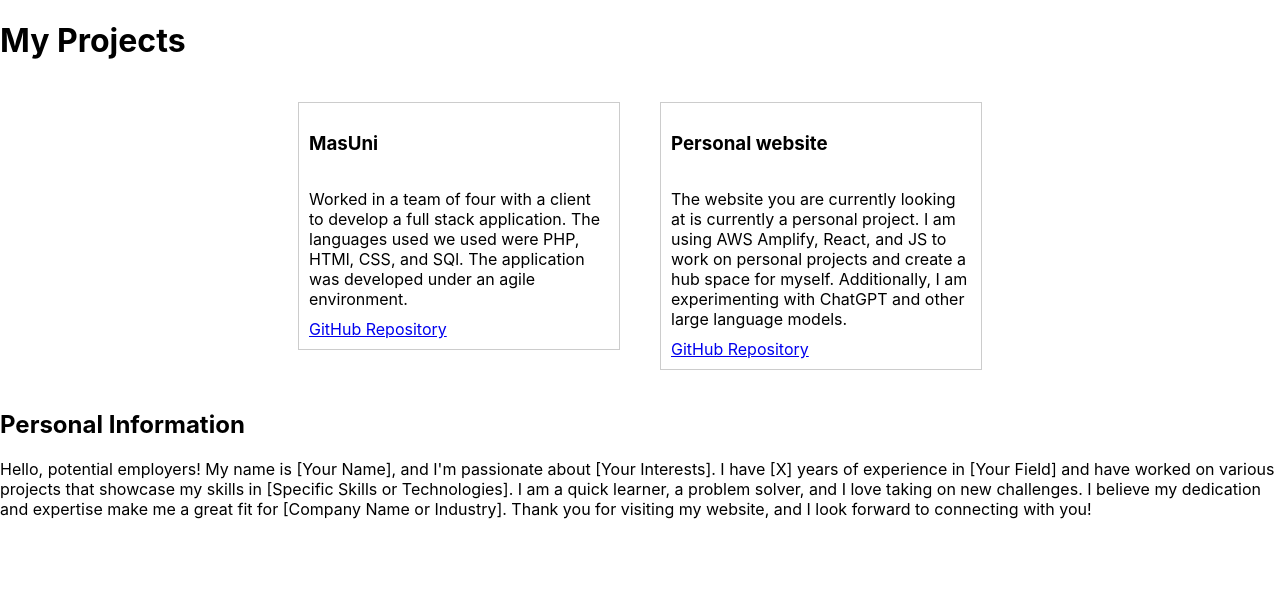
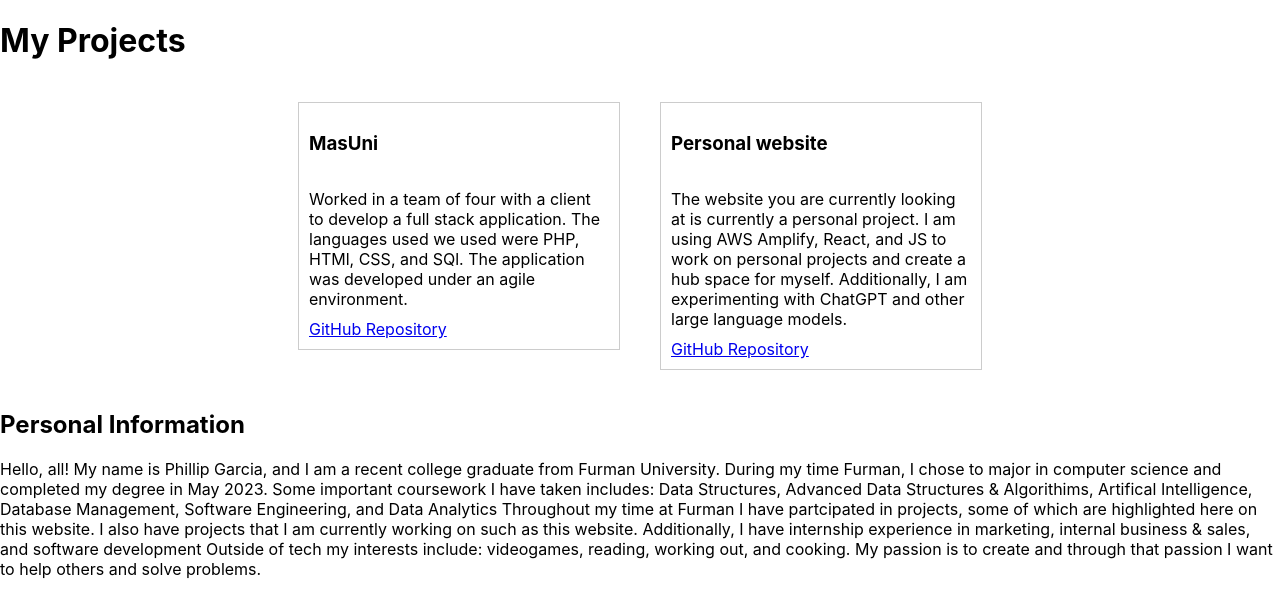
Before and after one commit to phillipgarcia12/amplifyapp, a React (Create React App) app: page / in a window 1280 px wide. Shown: the top 614 px of the page. Built offline with nearby package versions, Linux system fonts and the light colour scheme.

Commit message:
Changed bio in personalSection.js

```diff
--- a/src/personalSection.js
+++ b/src/personalSection.js
@@ -5,11 +5,13 @@ const PersonalSection = () => {
     <div>
       <h2>Personal Information</h2>
       <p>
-        Hello, potential employers! My name is [Your Name], and I'm passionate about [Your Interests].
-        I have [X] years of experience in [Your Field] and have worked on various projects that showcase my skills in [Specific Skills or Technologies].
-        I am a quick learner, a problem solver, and I love taking on new challenges.
-        I believe my dedication and expertise make me a great fit for [Company Name or Industry].
-        Thank you for visiting my website, and I look forward to connecting with you!
+        Hello, all! My name is Phillip Garcia, and I am a recent college graduate from Furman University.
+        During my time Furman, I chose to major in computer science and completed my degree in May 2023.
+        Some important coursework I have taken includes: Data Structures, Advanced Data Structures & Algorithims, Artifical Intelligence, Database Management, Software Engineering, and Data Analytics
+        Throughout my time at Furman I have partcipated in projects, some of which are highlighted here on this website. I also have projects that I am currently working on such as this website.
+        Additionally, I have internship experience in marketing, internal business & sales, and software development
+        Outside of tech my interests include: videogames, reading, working out, and cooking.
+        My passion is to create and through that passion I want to help others and solve problems.
       </p>
     </div>
   );
```
